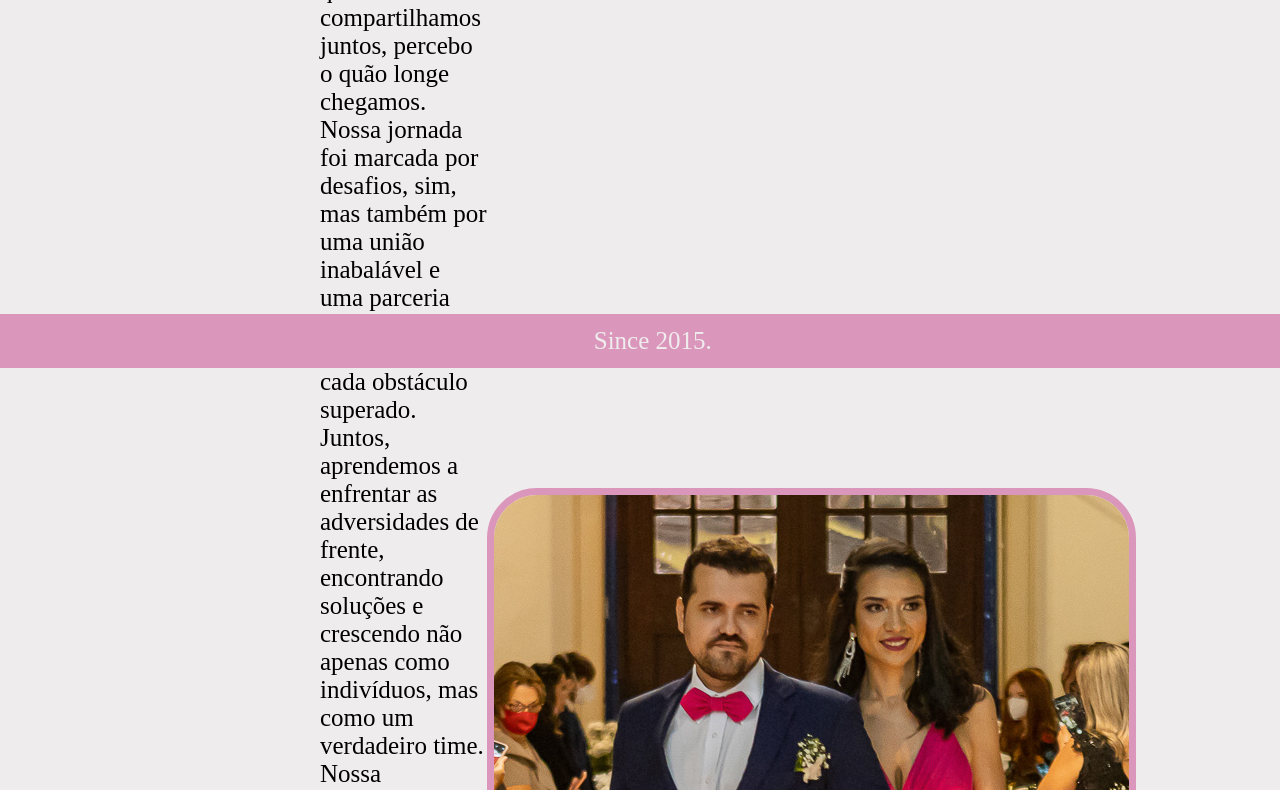
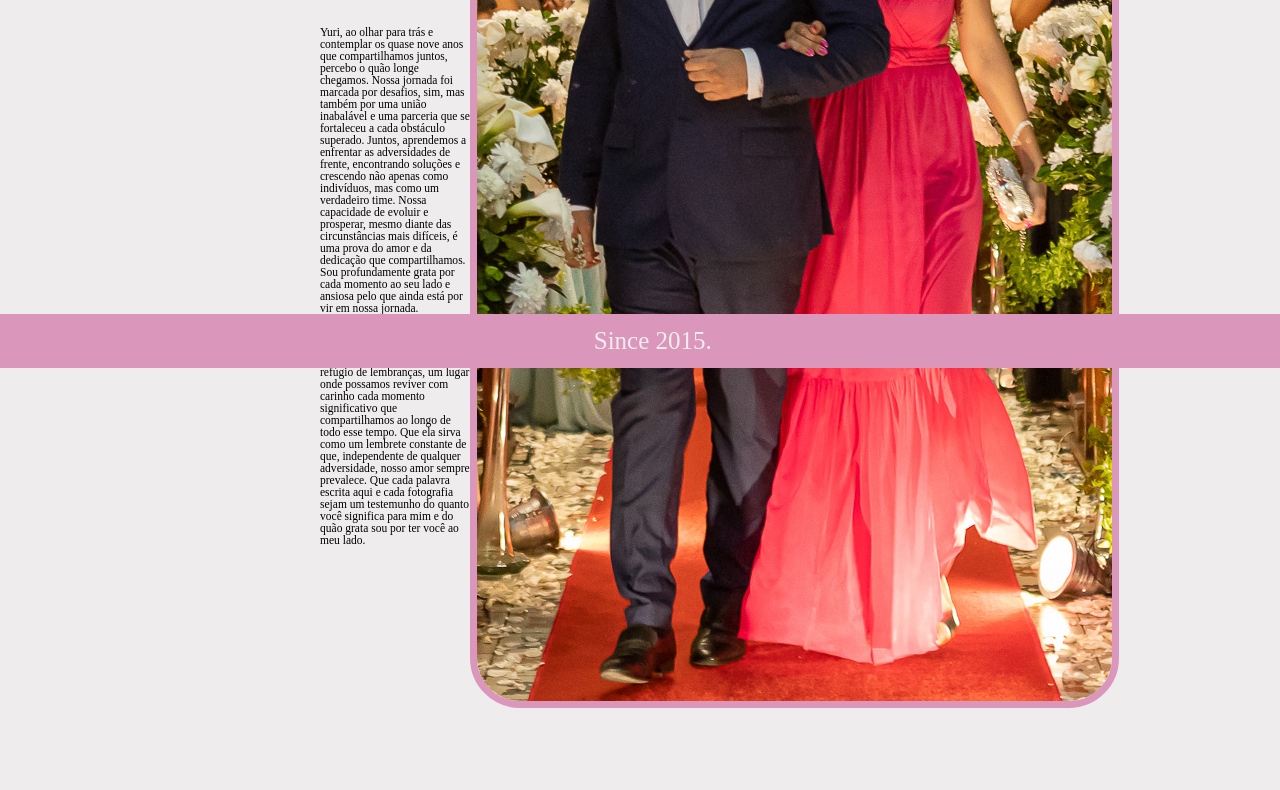
Before and after one commit to fecolucci/fe-yuri, a plain HTML site: page index.html in a window 1280 px wide. Shown: the part 432-1222 px from the top of the page. Drawn offline with Linux system fonts and the light colour scheme; a web font is replaced by a local one.

Commit message:
att fonte

```diff
--- a/styles/styles.css
+++ b/styles/styles.css
@@ -59,7 +59,7 @@ body {
 
 .declaracao__texto__paragrafo {
     font-family: var(--fonte-primaria);
-    font-size: 25px;
+    font-size: 0.9vw;
 }
 
 .foto__principal {
```
